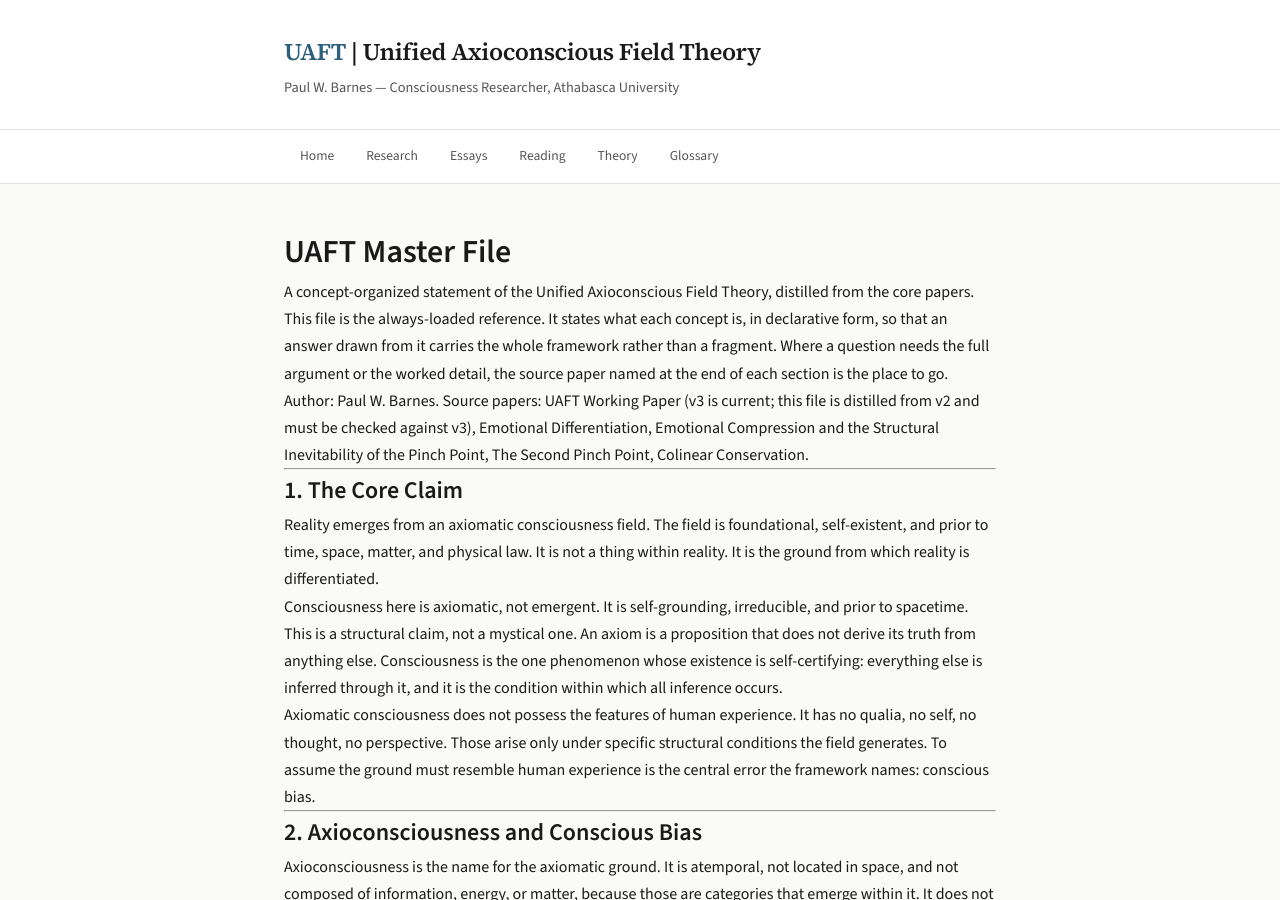
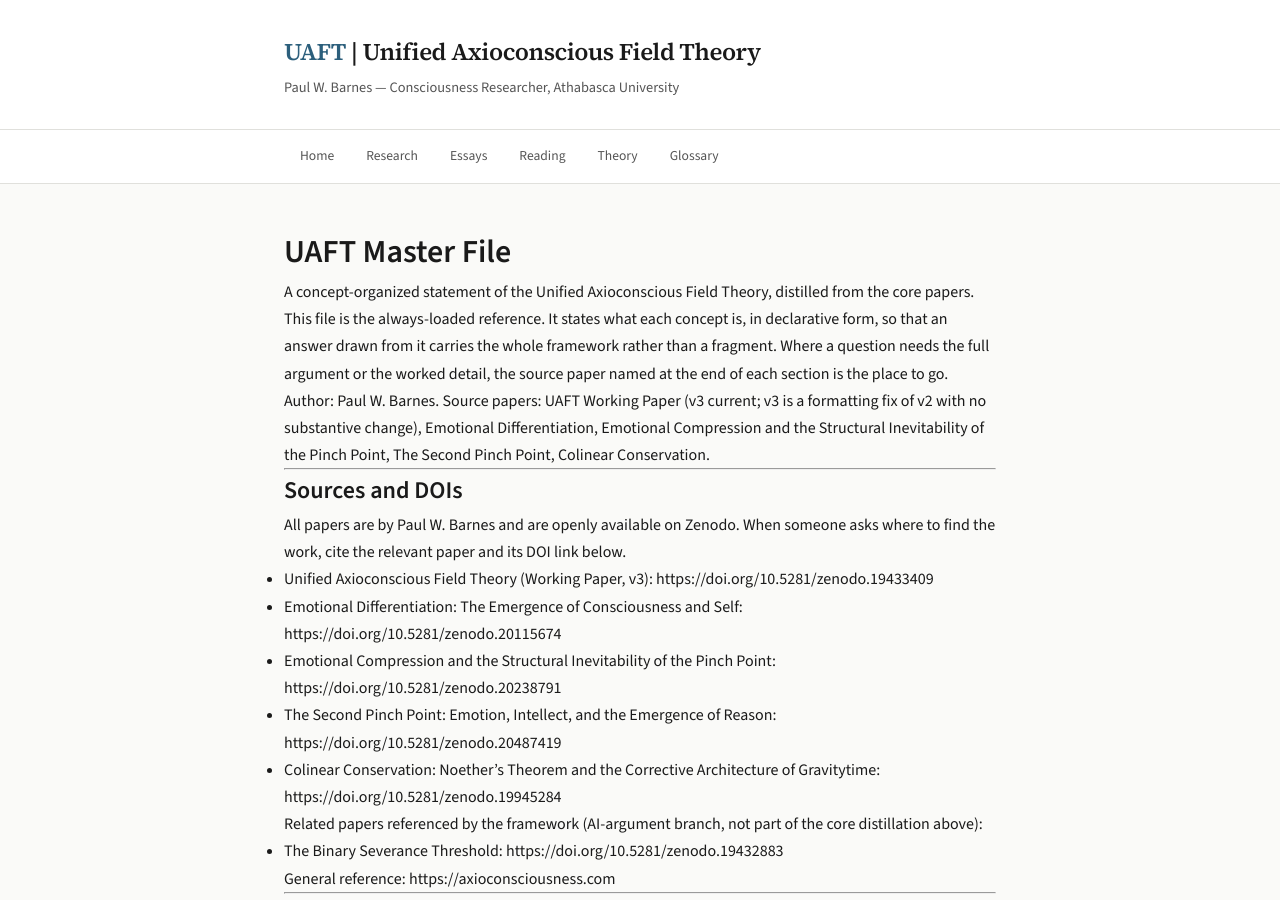
Before and after one commit to axioconsciousness/axioconsciousness.github.io, a Jekyll site: the page built from papers_md/UAFT_Master_File.md, in a window 1280 px wide and 900 px high. Built offline with Jekyll 4.4.1, drawn with Linux system fonts in a browser that asks for light colours; our own code applies the rules of GitHub Pages for plain Markdown files; some of the changed text lies outside the part shown.

Commit message:
Add files via upload

```diff
--- a/papers_md/UAFT_Master_File.md
+++ b/papers_md/UAFT_Master_File.md
@@ -2,7 +2,24 @@
 
 A concept-organized statement of the Unified Axioconscious Field Theory, distilled from the core papers. This file is the always-loaded reference. It states what each concept is, in declarative form, so that an answer drawn from it carries the whole framework rather than a fragment. Where a question needs the full argument or the worked detail, the source paper named at the end of each section is the place to go.
 
-Author: Paul W. Barnes. Source papers: UAFT Working Paper (v3 is current; this file is distilled from v2 and must be checked against v3), Emotional Differentiation, Emotional Compression and the Structural Inevitability of the Pinch Point, The Second Pinch Point, Colinear Conservation.
+Author: Paul W. Barnes. Source papers: UAFT Working Paper (v3 current; v3 is a formatting fix of v2 with no substantive change), Emotional Differentiation, Emotional Compression and the Structural Inevitability of the Pinch Point, The Second Pinch Point, Colinear Conservation.
+
+---
+
+## Sources and DOIs
+
+All papers are by Paul W. Barnes and are openly available on Zenodo. When someone asks where to find the work, cite the relevant paper and its DOI link below.
+
+- Unified Axioconscious Field Theory (Working Paper, v3): https://doi.org/10.5281/zenodo.19433409
+- Emotional Differentiation: The Emergence of Consciousness and Self: https://doi.org/10.5281/zenodo.20115674
+- Emotional Compression and the Structural Inevitability of the Pinch Point: https://doi.org/10.5281/zenodo.20238791
+- The Second Pinch Point: Emotion, Intellect, and the Emergence of Reason: https://doi.org/10.5281/zenodo.20487419
+- Colinear Conservation: Noether's Theorem and the Corrective Architecture of Gravitytime: https://doi.org/10.5281/zenodo.19945284
+
+Related papers referenced by the framework (AI-argument branch, not part of the core distillation above):
+- The Binary Severance Threshold: https://doi.org/10.5281/zenodo.19432883
+
+General reference: https://axioconsciousness.com
 
 ---
 
@@ -128,7 +145,7 @@
 
 The pinch point is structurally inevitable, not a contingent biological accident. In a finite distributed system, continuous compression must eventually reach a threshold where distributed processing can no longer hold the compressed field. Either compression halts (and emotional development plateaus) or a new mode of integration emerges. This phase change is the pinch point.
 
-What emerges at the pinch point is the interiority differentiator: the self. It is not a coordinator in the managerial sense but a new sense, a new differentiation mechanism whose domain is not the external world but the organism's own emotional and sensory landscape. It differentiates the interior the way sight differentiates the exterior. The interiority differentiator is one sense among others, not the seat of consciousness. Developmental psychology locates mirror self-recognition at this point, roughly fifteen to twenty-four months.
+What emerges at the pinch point is the interiority differentiator: the self. The interiority differentiator is consciousness. It is not a coordinator in the managerial sense, and it is not a place where consciousness sits. There is no seat of consciousness in the framework. The interiority differentiator does not house or coordinate consciousness; it is the conscious self. It is a new sense, a new differentiation mechanism whose domain is not the external world but the organism's own emotional and sensory landscape, and it differentiates the interior the way sight differentiates the exterior. That it is a new sense and that it is consciousness are not in tension: the emergence of this new differentiation mechanism is the arrival of phenomenal selfhood. Developmental psychology locates mirror self-recognition at this point, roughly fifteen to twenty-four months.
 
 Once born, the self differentiates itself from the process that produced it, then integrates all the senses into a unified field of experience and begins differentiating its own life. The self-conscious emotions (embarrassment, shame, pride) appear here, because they are the compression of compression: the fusion of primary emotional content with the self that emerged from prior fusions.
 
@@ -222,4 +239,4 @@
 
 ## Verification Note
 
-This file was distilled from the source papers by an AI assistant under the author's direction. The author's standing concern, documented across prior work, is that AI distillation tends to smooth precise claims into adjacent ones that sound similar but say something different (for example, treating BST as a general structural claim rather than one conditional on UAFT, or describing the interiority differentiator as the seat of consciousness rather than one sense among others). Every claim in this file should be checked by the author against the source papers, and especially against the current Working Paper v3, which this file approximates from v2.
+This file was distilled from the source papers by an AI assistant under the author's direction. The author's standing concern, documented across prior work, is that AI distillation tends to smooth precise claims into adjacent ones that sound similar but say something different. One example matters especially here: the interiority differentiator is consciousness, a new sense whose domain is the interior. There is no seat of consciousness in the framework, and the ID must not be described as housing, coordinating, or being merely adjacent to consciousness, nor as just one sense among others. Another example: the Binary Severance Threshold should be stated as conditional on UAFT rather than as a free-standing general structural claim. Every claim in this file should be checked by the author against the source papers.
```
